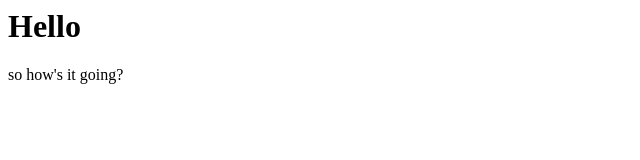
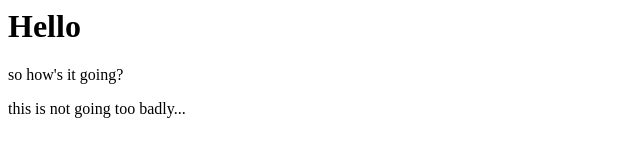
Before and after one commit to saskiabaer/first_site, a plain HTML site: page index.html in a window 1280 px wide. Shown: the whole page, without its empty margins (0-640 px from the left). Drawn offline with Linux system fonts and the light colour scheme.

Commit message:
First change

```diff
--- a/index.html
+++ b/index.html
@@ -1,2 +1,3 @@
 <h1>Hello</h1>
 <p>so how's it going?</p>
+<p>this is not going too badly...</p>
```
